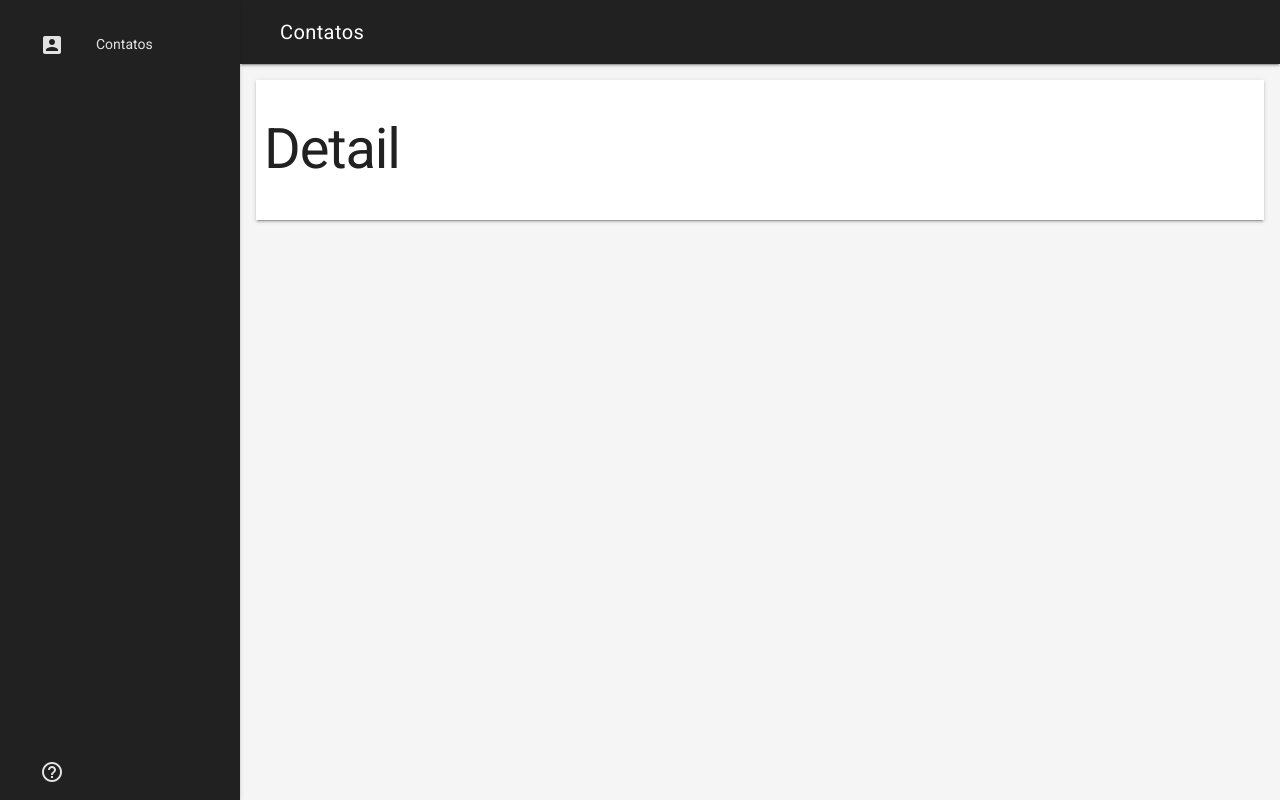
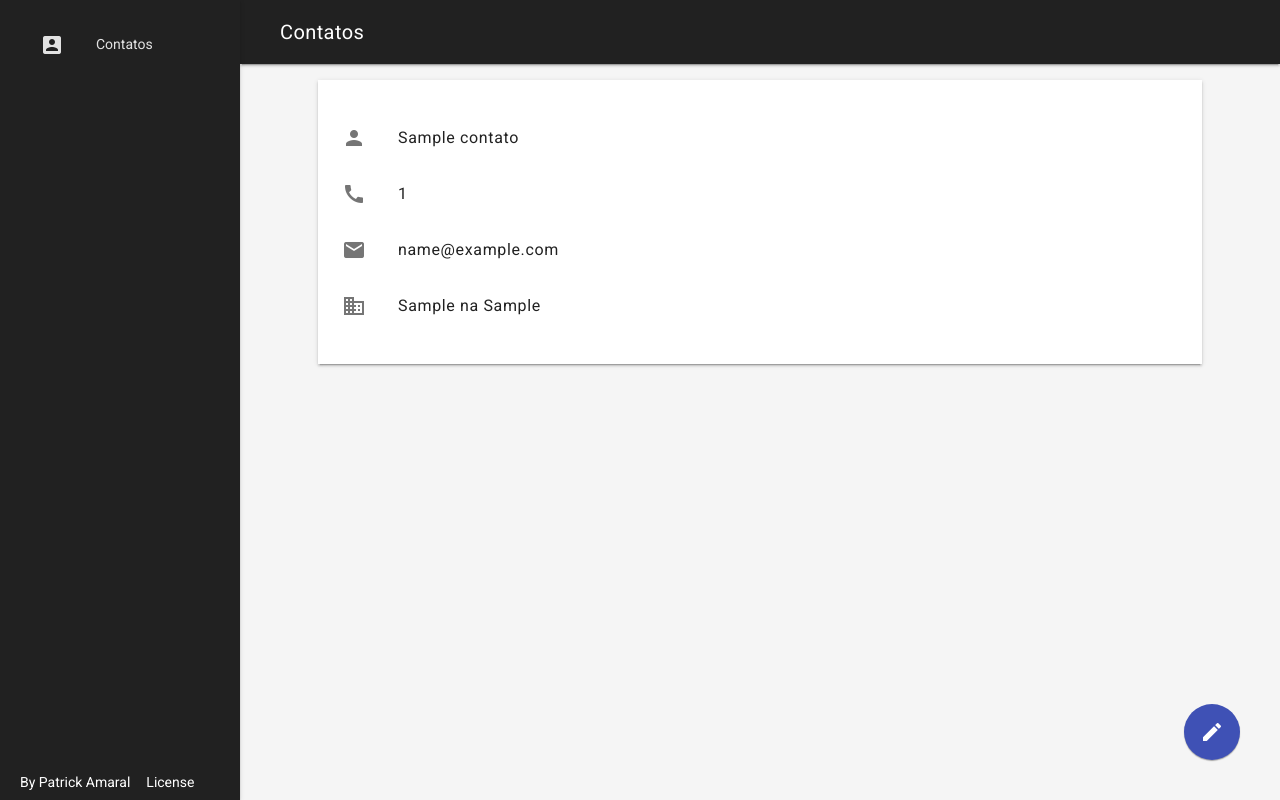
Before and after one commit to Phomint/EngTest, a Django app: page /1/ in a window 1280 px wide. Run offline with Django 3.2, Linux system fonts and the light colour scheme; tables that the repository leaves empty hold one stand-in row (values such as "Sample post").

Commit message:
Alterado template de detalhes.

```diff
--- a/website/case/templates/contato/contato_detail.html
+++ b/website/case/templates/contato/contato_detail.html
@@ -1,6 +1,51 @@
 {% extends 'base.html' %}
 
 {% block content %}
-<h1>Detail</h1>
+<style>
+  #fab {
+    position: fixed;
+    display: block;
+    right: 0;
+    bottom: 0;
+    margin-right: 40px;
+    margin-bottom: 40px;
+    z-index: 900;
+  }
+.demo-list-icon {
+  width: 300px;
+}
+</style>
+
+<ul class="demo-list-icon mdl-list">
+  <li class="mdl-list__item">
+    <span class="mdl-list__item-primary-content">
+    <i class="material-icons mdl-list__item-icon">person</i>
+    {{ object.nome }}
+</span>
+  </li>
+  <li class="mdl-list__item">
+    <span class="mdl-list__item-primary-content">
+    <i class="material-icons mdl-list__item-icon">call</i>
+    {{ object.celular }}
+  </span>
+  </li>
+
+  <li class="mdl-list__item">
+    <span class="mdl-list__item-primary-content">
+    <i class="material-icons mdl-list__item-icon">email</i>
+    {{ object.email }}
+  </span>
+  </li>
+  <li class="mdl-list__item">
+    <span class="mdl-list__item-primary-content">
+    <i class="material-icons mdl-list__item-icon">business</i>
+    {{ object.cargo }} na {{ object.empresa}}
+  </span>
+  </li>
+</ul>
+
+<a href="" id="fab" class="mdl-button mdl-js-button mdl-button--fab mdl-button--primary">
+     <i class="material-icons">create</i>
+    </a>
 
 {% endblock %}
--- a/website/static/css/styles.css
+++ b/website/static/css/styles.css
@@ -21,6 +21,9 @@ span, a {
   text-decoration: none !important;
 }
 
+.mdl-mini-footer__link-list{
+  margin-left: 20px;
+}
 .demo-drawer {
   border: none;
 }
@@ -60,5 +63,5 @@ span, a {
 }
 
 .demo-content {
-  max-width: 1080px;
+  max-width: 900px;
 }
--- a/website/templates/base.html
+++ b/website/templates/base.html
@@ -38,8 +38,12 @@
         <a class="mdl-navigation__link mdl-color-text--white" href=""><i class="mdl-color-text--white material-icons" role="presentation">account_box</i>Contatos</a>
         <div class="mdl-layout-spacer">
         </div>
-        <a class="mdl-navigation__link" href=""><i class="mdl-color-text--white material-icons" role="presentation">help_outline</i><span class="visuallyhidden">Ajuda</span></a>
-      </nav>
+        <ul class="mdl-mini-footer__link-list">
+    <li><a href="#">By Patrick Amaral</a></li>
+    <li><a href="https://github.com/Phomint/Autonomous/blob/master/LICENSE">License</a></li>
+
+  </ul>
+        </nav>
     </div>
     <main class="mdl-layout__content mdl-color--grey-100">
       <div class="mdl-grid demo-content">
--- a/website/website/settings.py
+++ b/website/website/settings.py
@@ -31,12 +31,14 @@ ALLOWED_HOSTS = []
 # Application definition
 
 INSTALLED_APPS = [
+    #Default
     'django.contrib.admin',
     'django.contrib.auth',
     'django.contrib.contenttypes',
     'django.contrib.sessions',
     'django.contrib.messages',
     'django.contrib.staticfiles',
+    #Meus Apps
     'case',
 ]
 
```
Also changed, not shown: website/case/forms.py (+1 -8 lines), website/case/templates/contato/contato_create.html (+6 -3 lines).
